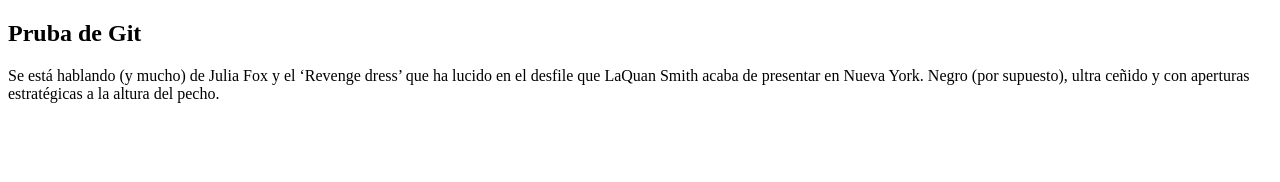
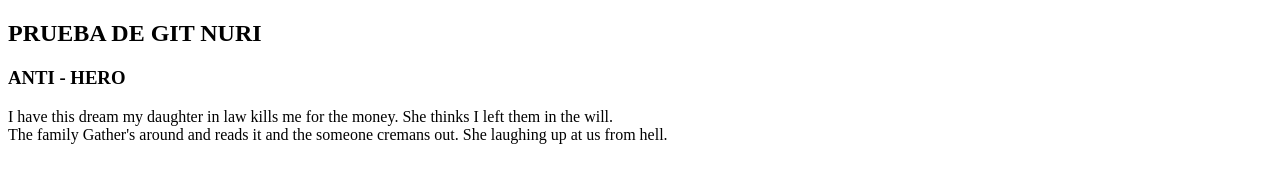
Before and after one commit to nuriasky/clasegit, a plain HTML site: page index.html in a window 1280 px wide. Drawn offline with Linux system fonts and the light colour scheme.

Commit message:
remember that

```diff
--- a/index.html
+++ b/index.html
@@ -9,10 +9,13 @@
 <body>
     <section>
         <div>
-            <h1> Pruba de Git</h1>
+            <h1> PRUEBA DE GIT NURI</h1>
 
-            <p>Se está hablando (y mucho) de Julia Fox y el ‘Revenge dress’ que ha lucido en el desfile que LaQuan Smith acaba de presentar en Nueva York. Negro (por supuesto), ultra ceñido y con aperturas estratégicas a la altura del pecho. </p>
-
+            <h3><b>ANTI - HERO</b></h3>
+            <p>I have this dream my daughter in law kills me for the money. She thinks I left them in the will.
+<br />
+            The family Gather's around and reads it and the someone cremans out. She laughing up at us from hell.
+            </p>
 
         </div>
     </section>
```
